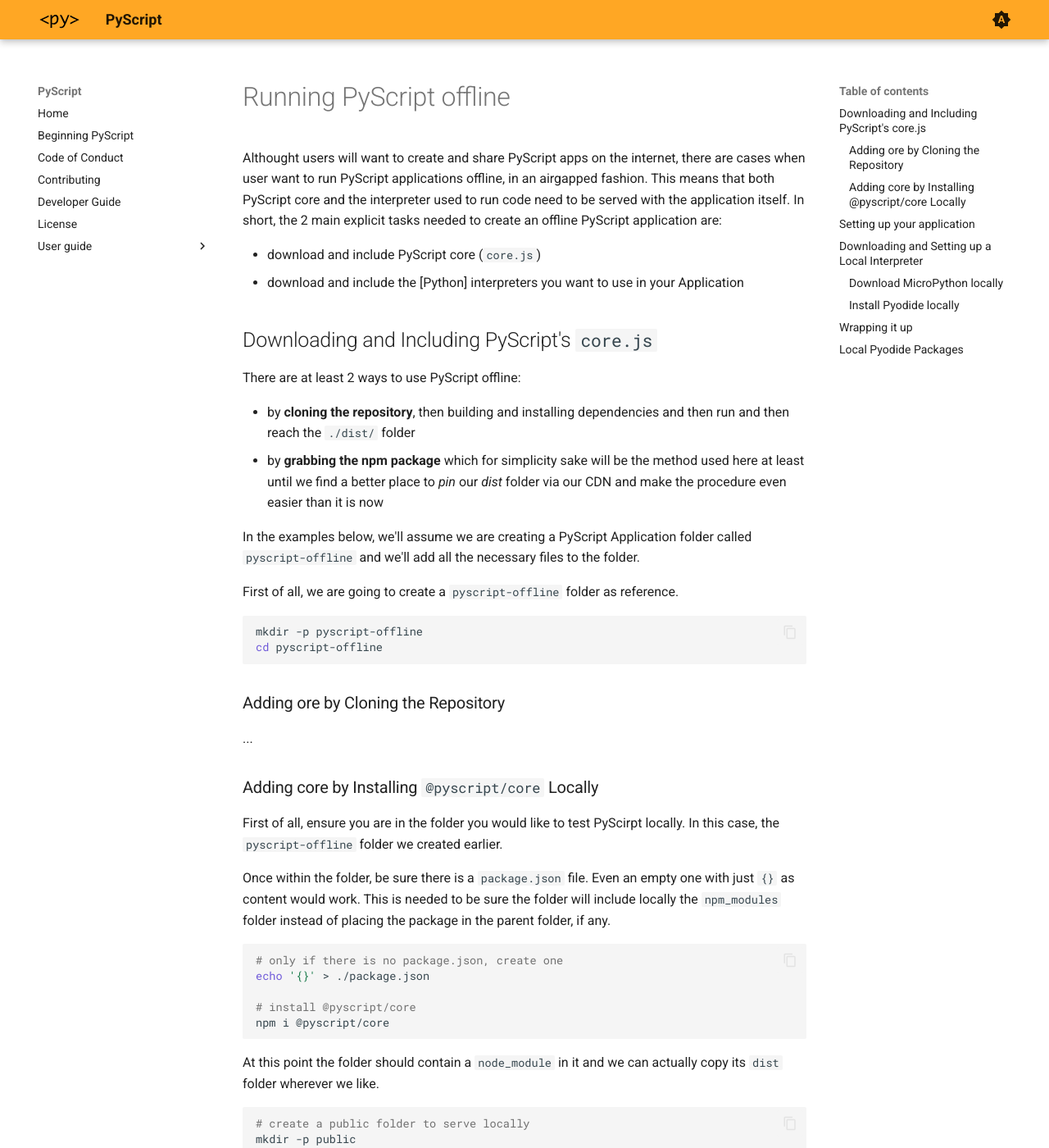
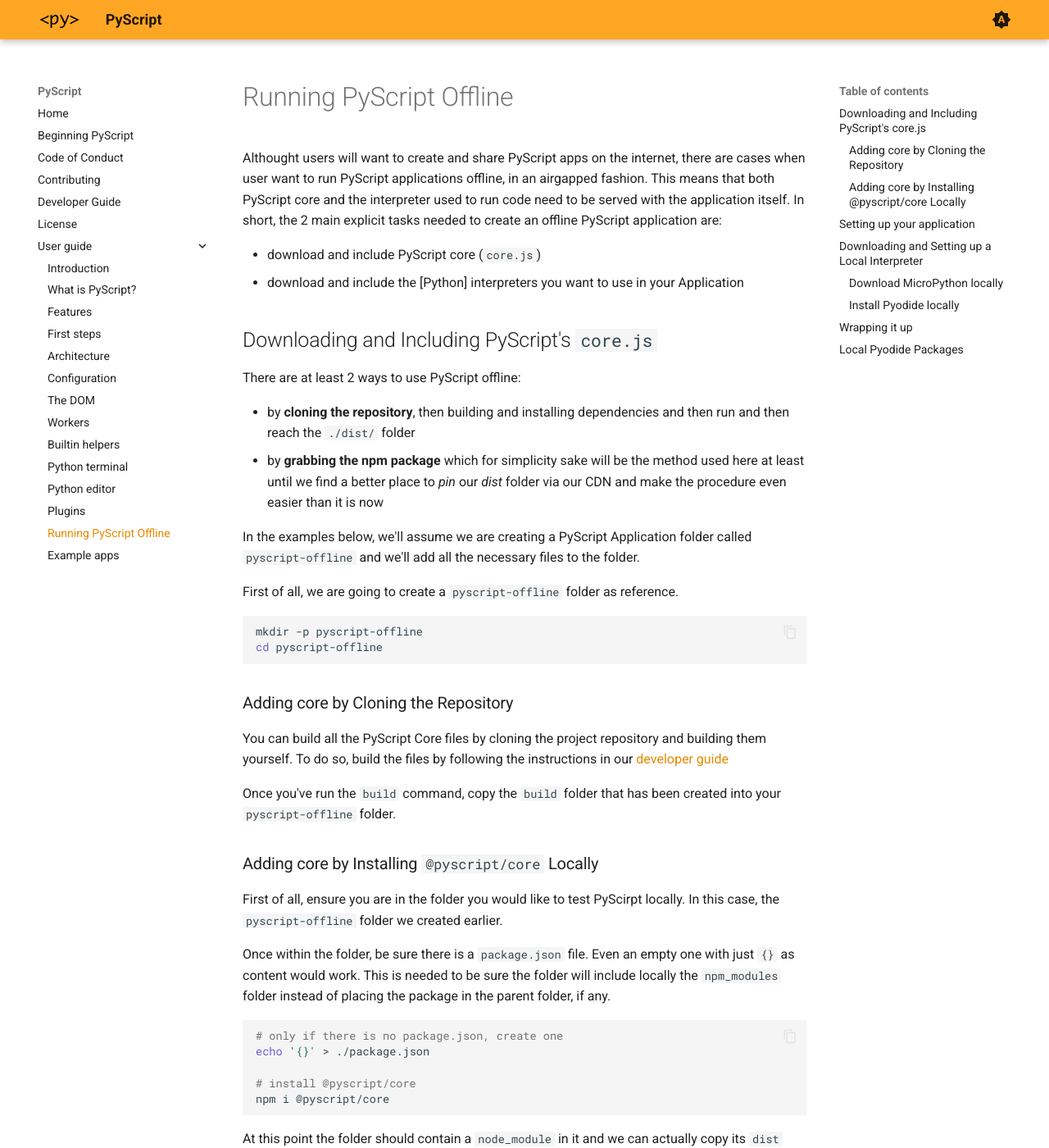
Before and after one commit to pyscript/docs, an MkDocs documentation site: the page built from docs/user-guide/running-offline.md, in a window 1280 px wide and 1400 px high. Shown: the whole window at 82% size. Built offline with MkDocs 1.6.1 and Material for MkDocs 9.7.7, drawn with Linux system fonts in a browser that asks for light colours; the version menu is left out.

Commit message:
add more instructions on adding by cloning

````diff
--- a/docs/user-guide/running-offline.md
+++ b/docs/user-guide/running-offline.md
@@ -1,4 +1,4 @@
-# Running PyScript offline
+# Running PyScript Offline
 
 Althought users will want to create and share PyScript apps on the internet, there are cases when user want to run PyScript applications offline, in an airgapped fashion. This means that both PyScript core and the interpreter used to run code need to be served with the application itself. In short, the 2 main explicit tasks needed to create an offline PyScript application are:
 
@@ -21,9 +21,11 @@ mkdir -p pyscript-offline
 cd pyscript-offline
 ```
 
-### Adding ore by Cloning the Repository
+### Adding core by Cloning the Repository
 
-...
+You can build all the PyScript Core files by cloning the project repository and building them yourself. To do so, build the files by following the instructions in our [developer guide](/developers)
+
+Once you've run the `build` command, copy the `build` folder that has been created into your `pyscript-offline` folder.
 
 ### Adding core by Installing `@pyscript/core` Locally
 
--- a/mkdocs.yml
+++ b/mkdocs.yml
@@ -77,4 +77,5 @@ nav:
     - Python terminal: user-guide/terminal.md
     - Python editor: user-guide/editor.md
     - Plugins: user-guide/plugins.md
+    - Running PyScript Offline: user-guide/running-offline.md
     - Example apps: user-guide/examples.md
````
